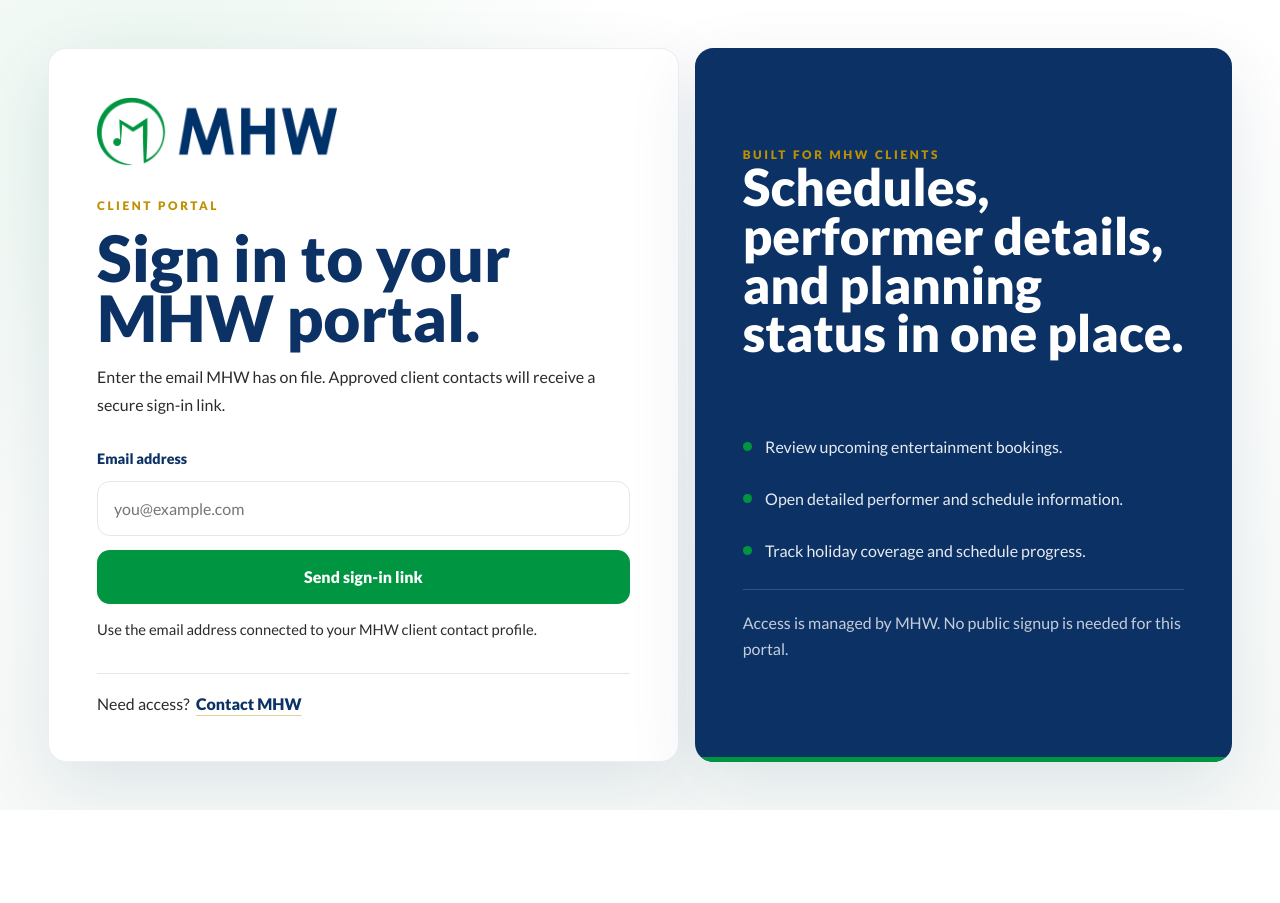
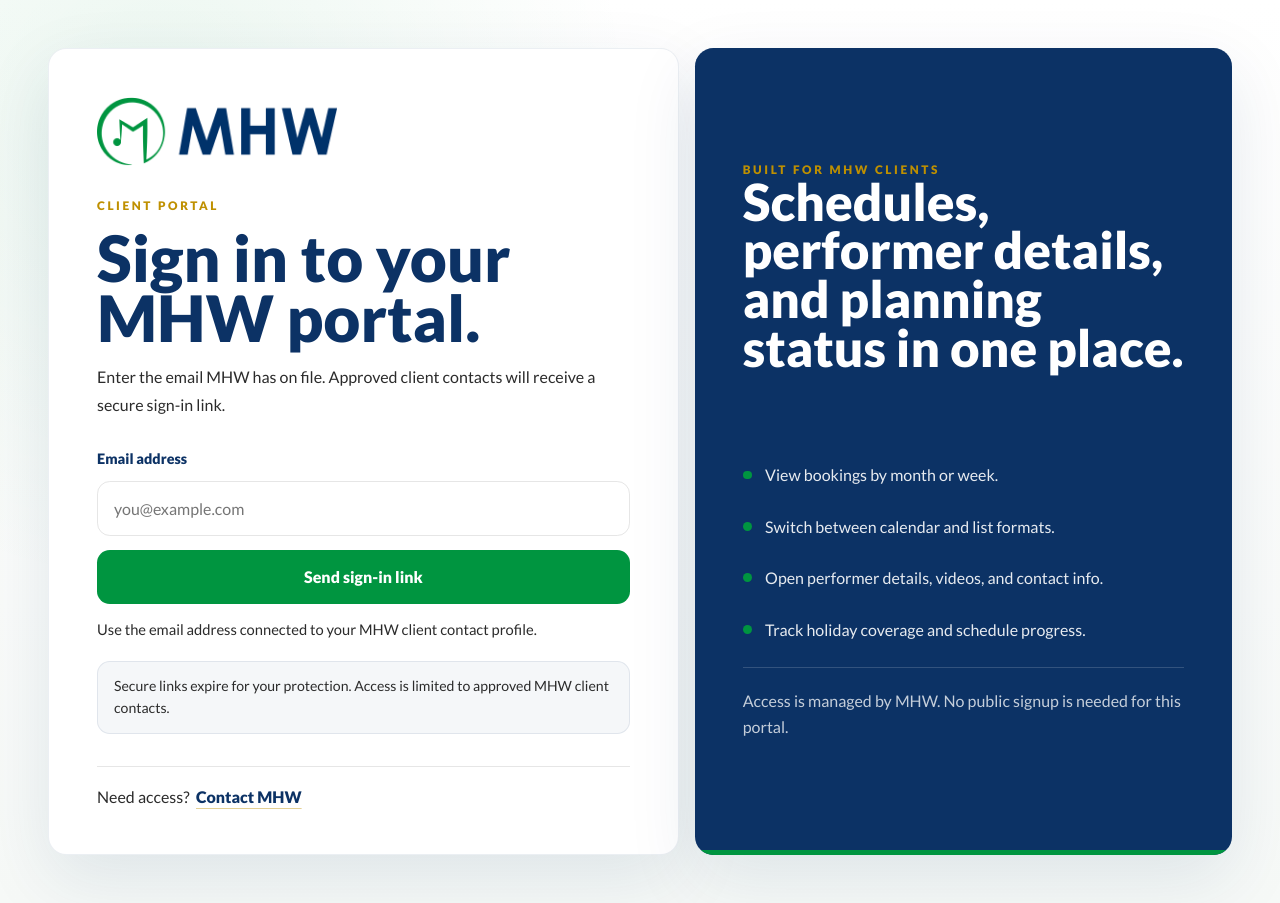
Before and after one commit to mhw-software-dev/client-portal-v1, a Next.js app: page /sign-in in a window 1280 px wide. Before the commit the page ends 810 px from the top, so only its background shows below. Built offline with nearby package versions, Linux system fonts and the light colour scheme; no server answers.

Commit message:
Polish client portal sign-in experience

```diff
--- a/src/app/calendar/page.tsx
+++ b/src/app/calendar/page.tsx
@@ -8,7 +8,7 @@
   const session = await getClientPortalSession();
 
   if (!session) {
-    redirect("/sign-in?reason=session-expired");
+    redirect("/sign-in");
   }
 
   return (
--- a/src/app/globals.css
+++ b/src/app/globals.css
@@ -3465,6 +3465,18 @@
   max-width: 34rem;
 }
 
+.mhw-auth-security-note {
+  background: rgb(12 50 101 / 0.04);
+  border: 1px solid rgb(12 50 101 / 0.09);
+  border-radius: 0.8rem;
+  color: var(--mhw-dark-grey);
+  font-size: 0.88rem;
+  line-height: 1.55;
+  margin-top: -0.75rem;
+  max-width: 34rem;
+  padding: 0.85rem 1rem;
+}
+
 .mhw-auth-help {
   align-items: center;
   border-top: 1px solid var(--mhw-light-grey);
--- a/src/app/page.tsx
+++ b/src/app/page.tsx
@@ -92,7 +92,7 @@
   const session = await getClientPortalSession();
 
   if (!session) {
-    redirect("/sign-in?reason=session-expired");
+    redirect("/sign-in");
   }
 
   const email = session.email;
--- a/src/app/profile/page.tsx
+++ b/src/app/profile/page.tsx
@@ -107,7 +107,7 @@
   const session = await getClientPortalSession();
 
   if (!session) {
-    redirect("/sign-in?reason=session-expired");
+    redirect("/sign-in");
   }
 
   const profile = await getClientProfile(session.email);
--- a/src/app/sign-in/page.tsx
+++ b/src/app/sign-in/page.tsx
@@ -41,6 +41,10 @@
           </div>
           <SignInErrorNotice error={error} reason={reason} />
           <SignInForm />
+          <p className="mhw-auth-security-note">
+            Secure links expire for your protection. Access is limited to approved
+            MHW client contacts.
+          </p>
           <div className="mhw-auth-help">
             <p>Need access?</p>
             <Link href="https://www.mhwlivemusic.com/contact" target="_blank">
@@ -53,8 +57,9 @@
           <p className="mhw-kicker">Built for MHW clients</p>
           <h2>Schedules, performer details, and planning status in one place.</h2>
           <ul>
-            <li>Review upcoming entertainment bookings.</li>
-            <li>Open detailed performer and schedule information.</li>
+            <li>View bookings by month or week.</li>
+            <li>Switch between calendar and list formats.</li>
+            <li>Open performer details, videos, and contact info.</li>
             <li>Track holiday coverage and schedule progress.</li>
           </ul>
           <p>
```
